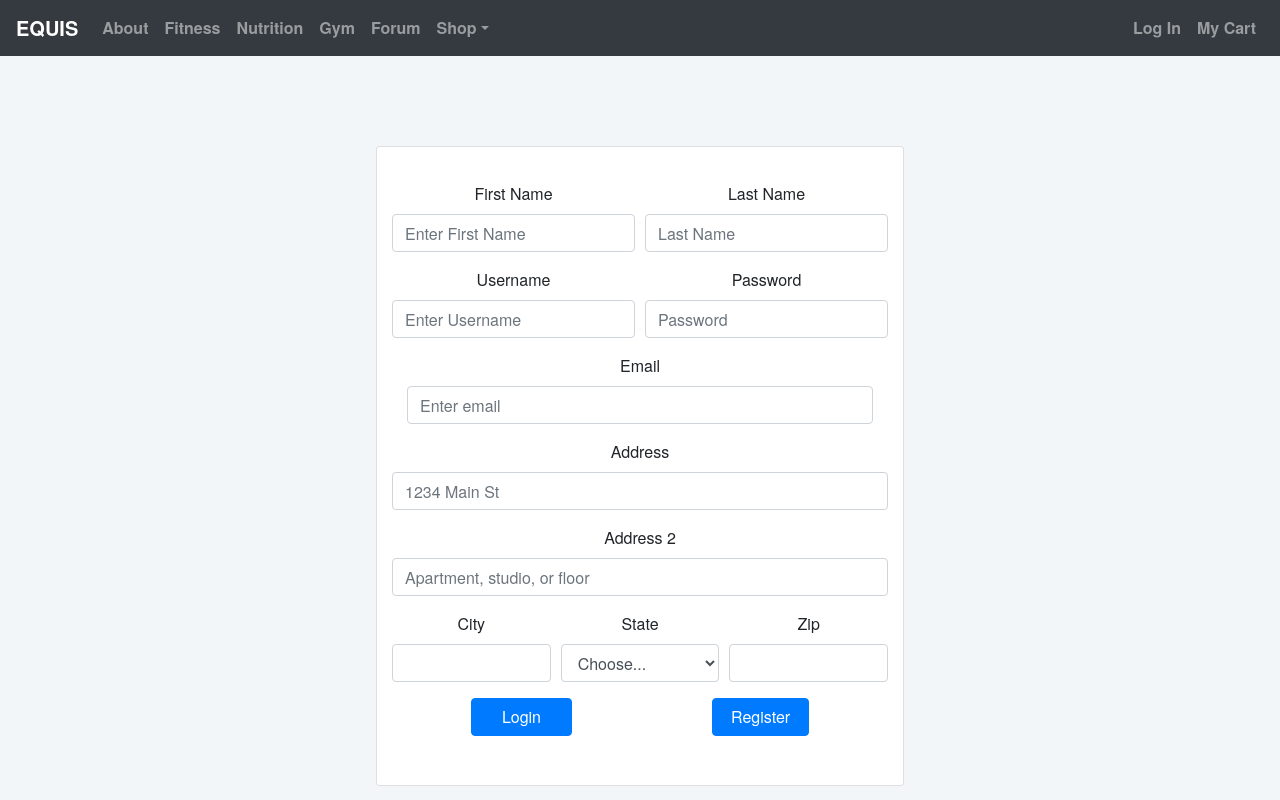
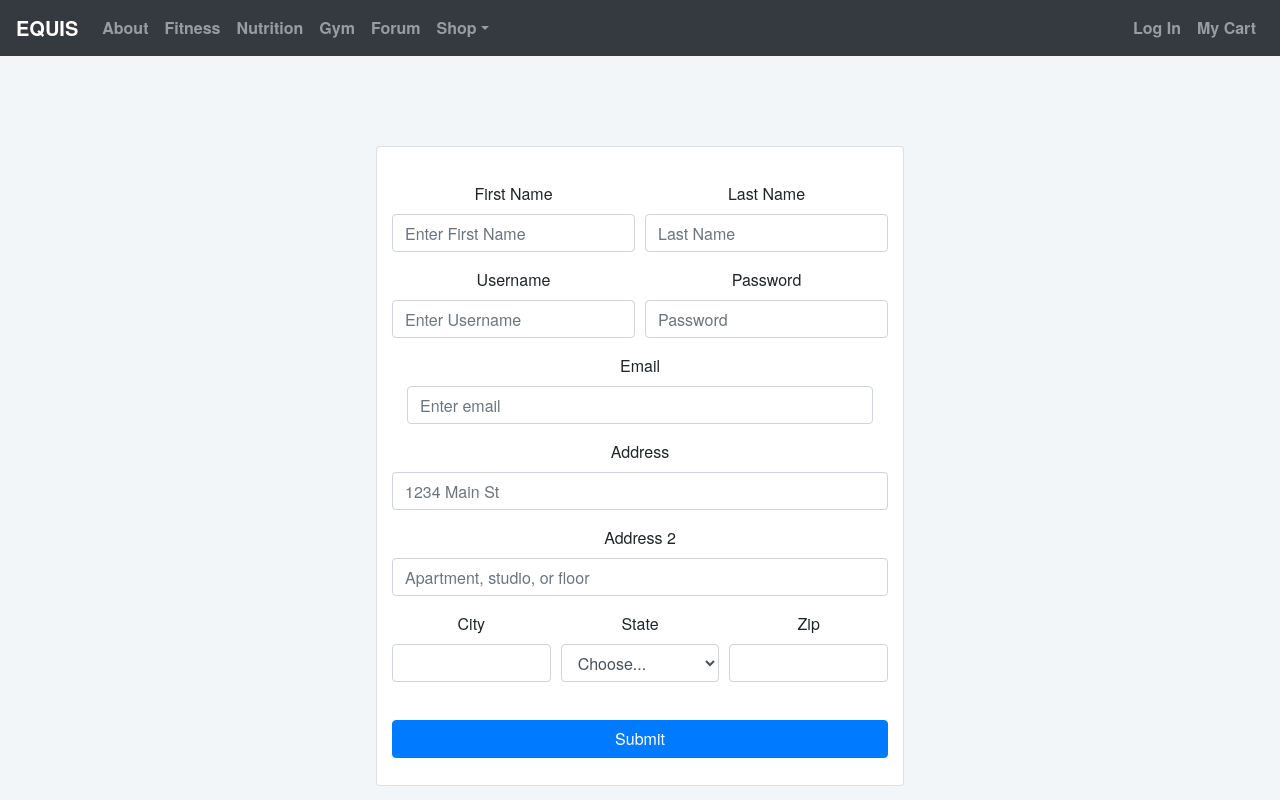
Before and after one commit to jimdoan4/Project-ShoppingApp-React, a React (Create React App) app in the folder client/: page /login/register in a window 1280 px wide. Built offline with nearby package versions, Linux system fonts and the light colour scheme.

Commit message:
completed styling for login page and created register component

```diff
--- a/client/src/App.js
+++ b/client/src/App.js
@@ -17,6 +17,7 @@ import Gym from './components/Gym';
 import Forum from './components/Forum';
 import Cart from './components/Cart';
 import CityHoodie from './components/CityHoodie';
+import Register from './components/Register';
 // import Users from './components/Users.js'
 
 
@@ -53,6 +54,7 @@ class App extends Component {
 
 					<Switch>
 						<Route exact path="/" component={Home} />
+						<Route exact path="/login/register" component={Register} />
 						<Route path="/menclothes/cityhoodie" component={CityHoodie} />
 						<Route path="/about" component={About} />
 						<Route path="/womenclothes" component={WomenClothes} />
--- a/client/src/components/CityHoodie.js
+++ b/client/src/components/CityHoodie.js
@@ -6,7 +6,6 @@ import { Jumbotron } from 'react-bootstrap';
 import { Form } from 'react-bootstrap';
 import axios from 'axios';
 // import { Redirect } from 'react-router-dom';
-
 // import { Link } from 'react-router-dom';
 
 export default class CityHoodie extends Component {
--- a/client/src/components/LogIn.js
+++ b/client/src/components/LogIn.js
@@ -10,67 +10,29 @@ export default class LogIn extends Component {
 	render() {
 		return (
 			<div className='container'>
-				<Card className='container' style={{ width: '33rem', height: '40rem', paddingTop: '35px', marginTop: '90px' }}>
+				<Card className='container' style={{ width: '33rem', height: '18rem', paddingTop: '35px', marginTop: '230px' }}>
 					<Form className="text-center" style={{ display: 'inline-block' }}>
 						<Form.Row>
 							<Form.Group as={Col} controlId="formGridEmail">
-								<Form.Label>First Name</Form.Label>
-								<Form.Control type="email" placeholder="Enter First Name" />
-							</Form.Group>
-
-							<Form.Group as={Col} controlId="formGridPassword">
-								<Form.Label>Last Name</Form.Label>
-								<Form.Control type="password" placeholder="Last Name" />
+								<Form.Label>Email</Form.Label>
+								<Form.Control type="email" placeholder="Enter Email" />
 							</Form.Group>
 						</Form.Row>
                         <Form.Row>
-                            <Form.Group as={Col} controlId="formGridEmail">
-								<Form.Label>Username</Form.Label>
-								<Form.Control type="email" placeholder="Enter Username" />
-							</Form.Group>
-
-							<Form.Group as={Col} controlId="formGridPassword">
+                            <Form.Group as={Col} controlId="formGridPassword">
 								<Form.Label>Password</Form.Label>
-								<Form.Control type="password" placeholder="Password" />
+								<Form.Control type="email" placeholder="Enter Password" />
 							</Form.Group>
 						</Form.Row>
-                        <Form.Group as={Col} controlId="formGridEmail">
-								<Form.Label>Email</Form.Label>
-								<Form.Control type="email" placeholder="Enter email" />
-							</Form.Group>
-						<Form.Group controlId="formGridAddress1">
-							<Form.Label>Address</Form.Label>
-							<Form.Control placeholder="1234 Main St" />
-						</Form.Group>
-
-						<Form.Group controlId="formGridAddress2">
-							<Form.Label>Address 2</Form.Label>
-							<Form.Control placeholder="Apartment, studio, or floor" />
-						</Form.Group>
-
-						<Form.Row>
-							<Form.Group as={Col} controlId="formGridCity">
-								<Form.Label>City</Form.Label>
-								<Form.Control />
-							</Form.Group>
-
-							<Form.Group as={Col} controlId="formGridState">
-								<Form.Label>State</Form.Label>
-								<Form.Control as="select">
-									<option>Choose...</option>
-									<option>...</option>
-								</Form.Control>
-							</Form.Group>
-
-							<Form.Group as={Col} controlId="formGridZip">
-								<Form.Label>Zip</Form.Label>
-								<Form.Control />
-							</Form.Group>
-						</Form.Row>
-                        <Button variant="primary" type="submit" style= {{ marginRight: '140px', paddingLeft: '30px', paddingRight: '30px' }}>
+						  {/* <Form.Row className='container'>
+                          <Button className='container' variant="primary" type="submit" style= {{ marginRight: '140px', paddingLeft: '30px', paddingRight: '30px' }}>
+							Forgot Your Password?
+						</Button>
+						</Form.Row> */}
+                        <Button variant="primary" type="submit" style= {{ marginRight: '140px', paddingLeft: '30px', paddingRight: '30px', marginTop: '15px' }}>
 							Login
 						</Button>
-						<Button variant="primary" type="submit" style= {{ paddingLeft: '18px', paddingRight: '18px' }}>
+						<Button variant="primary" type="submit" style= {{ paddingLeft: '18px', paddingRight: '18px', marginTop: '15px' }} href="/login/register">
 							Register
 						</Button>
 					</Form>
--- /dev/null
+++ b/client/src/components/Register.js
@@ -0,0 +1,78 @@
+import React, { Component } from 'react';
+// import axios from 'axios';
+// import { Link } from 'react-router-dom';
+import { Form } from 'react-bootstrap';
+import { Button } from 'react-bootstrap';
+import { Col } from 'react-bootstrap';
+import { Card } from 'react-bootstrap';
+
+export default class Register extends Component {
+	render() {
+		return (
+			<div className='container'>
+				<Card className='container' style={{ width: '33rem', height: '40rem', paddingTop: '35px', marginTop: '90px' }}>
+					<Form className="text-center" style={{ display: 'inline-block' }}>
+						<Form.Row>
+							<Form.Group as={Col} controlId="formGridEmail">
+								<Form.Label>First Name</Form.Label>
+								<Form.Control type="email" placeholder="Enter First Name" />
+							</Form.Group>
+
+							<Form.Group as={Col} controlId="formGridPassword">
+								<Form.Label>Last Name</Form.Label>
+								<Form.Control type="password" placeholder="Last Name" />
+							</Form.Group>
+						</Form.Row>
+                        <Form.Row>
+                            <Form.Group as={Col} controlId="formGridEmail">
+								<Form.Label>Username</Form.Label>
+								<Form.Control type="email" placeholder="Enter Username" />
+							</Form.Group>
+
+							<Form.Group as={Col} controlId="formGridPassword">
+								<Form.Label>Password</Form.Label>
+								<Form.Control type="password" placeholder="Password" />
+							</Form.Group>
+						</Form.Row>
+                        <Form.Group as={Col} controlId="formGridEmail">
+								<Form.Label>Email</Form.Label>
+								<Form.Control type="email" placeholder="Enter email" />
+							</Form.Group>
+						<Form.Group controlId="formGridAddress1">
+							<Form.Label>Address</Form.Label>
+							<Form.Control placeholder="1234 Main St" />
+						</Form.Group>
+
+						<Form.Group controlId="formGridAddress2">
+							<Form.Label>Address 2</Form.Label>
+							<Form.Control placeholder="Apartment, studio, or floor" />
+						</Form.Group>
+
+						<Form.Row>
+							<Form.Group as={Col} controlId="formGridCity">
+								<Form.Label>City</Form.Label>
+								<Form.Control />
+							</Form.Group>
+
+							<Form.Group as={Col} controlId="formGridState">
+								<Form.Label>State</Form.Label>
+								<Form.Control as="select">
+									<option>Choose...</option>
+									<option>...</option>
+								</Form.Control>
+							</Form.Group>
+
+							<Form.Group as={Col} controlId="formGridZip">
+								<Form.Label>Zip</Form.Label>
+								<Form.Control />
+							</Form.Group>
+						</Form.Row>
+                        <Button className='container' variant="primary" type="submit" style= {{ marginRight: '140px', paddingLeft: '30px', paddingRight: '30px', marginTop: '22px' }}>
+							Submit
+						</Button>
+					</Form>
+				</Card>
+			</div>
+		);
+	}
+}
```
Also changed, not shown: client/src/index.css (+0 -18 lines).
